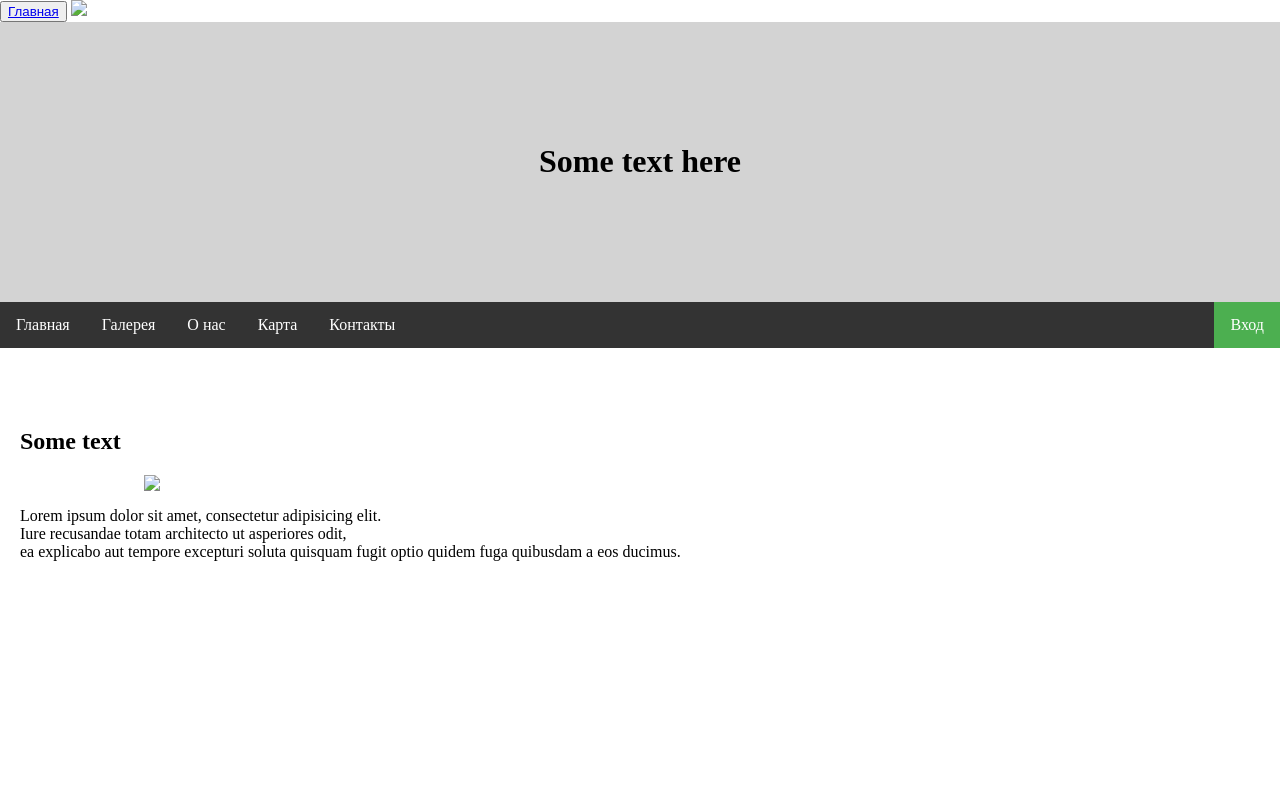
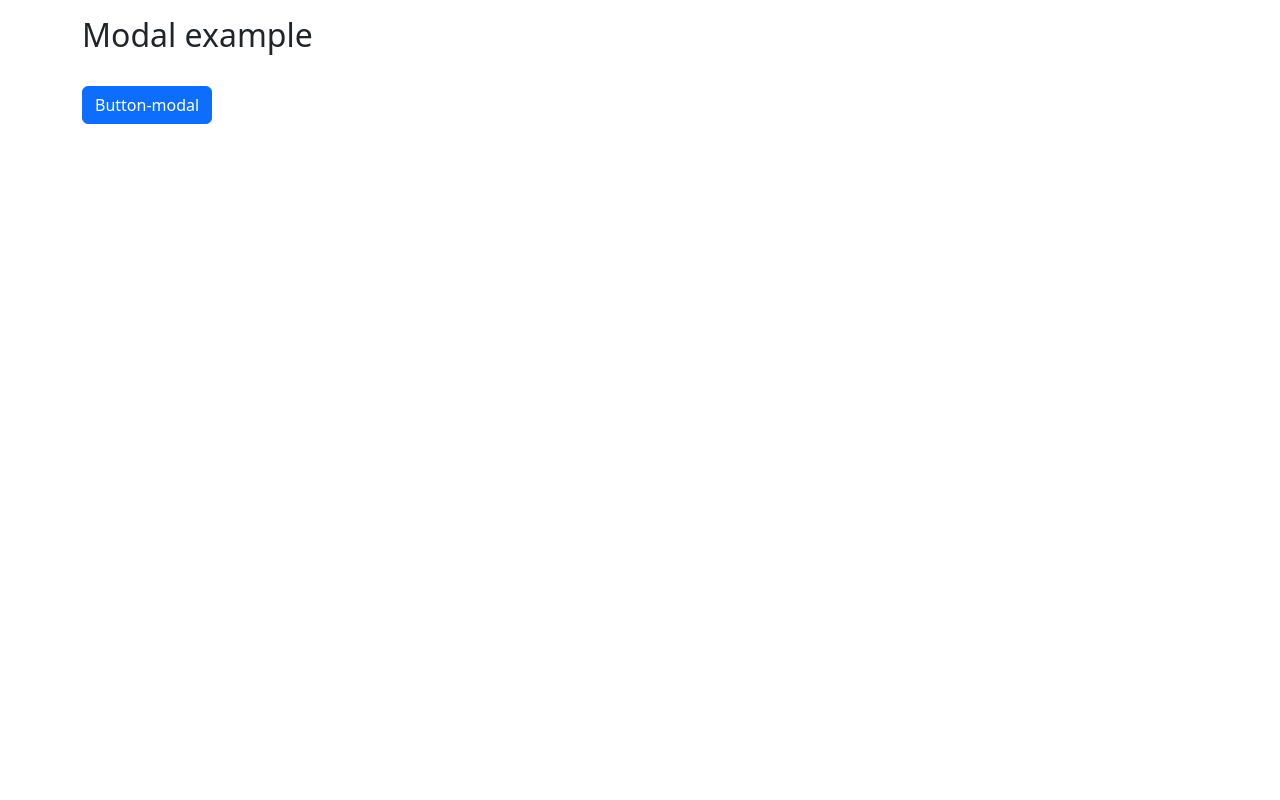
Before and after one commit to kon-foto-77-NAZ/test, a plain HTML site: page page1_1.html in a window 1280 px wide. Shown: the top 800 px of the page. Drawn offline with nearby package versions, Linux system fonts and the light colour scheme.

Commit message:
modal botstap

```diff
--- a/page1_1.html
+++ b/page1_1.html
@@ -1,87 +1,47 @@
 <!DOCTYPE html>
-<html>
+<html lang="ru">
 <head>
-<title>РЫБА</title>
-<link rel="stylesheet" type="text/css" href="css/main.css">
- <link rel="stylesheet" href="https://stackpath.bootstrapcdn.com/font-awesome/4.7.0/css/font-awesome.min.css">
-<style>
-    body {
-        margin: 0;
-    }
-     ul {
-         list-style-type: none;
-         margin: 0;
-         padding: 0;
-         overflow: hidden;
-         background-color: #333;
-         width: 100%;
-              }
-     li {
-         float: left;
-     }
+    <title>Тестовая страница</title>
+    <meta charset="UTF-8">
+    <meta name="viewport" content="width=device-width, initial-scale=1">
+    <link href="https://cdn.jsdelivr.net/npm/bootstrap@5.3.3/dist/css/bootstrap.min.css" rel="stylesheet" integrity="sha384-QWTKZyjpPEjISv5WaRU9OFeRpok6YctnYmDr5pNlyT2bRjXh0JMhjY6hW+ALEwIH" crossorigin="anonymous">
+   <script src="https://cdn.jsdelivr.net/npm/bootstrap@5.3.3/dist/js/bootstrap.bundle.min.js" integrity="sha384-YvpcrYf0tY3lHB60NNkmXc5s9fDVZLESaAA55NDzOxhy9GkcIdslK1eN7N6jIeHz" crossorigin="anonymous"></script>
+    <style>
 
-     li a {
-         display: block;
-         color: white;
-         text-align: center;
-                  padding: 14px 16px;
-         text-decoration: none;
-     }
-     .active {
-         background-color: #4caf50;
-     }
-
-    div.head {
-        padding: 100px 0;
-        text-align: center;
-        background-color: lightgray;
-    }
-
-    div.stick {
-        position: sticky;
-        top: 0;
-    }
-
-    div.footer {
-        background-color: lightgray;
-        padding: 40px 0;
-    }
      </style>
 </head>
 <body>
+<div class="container mt-3">
+    <h2>Modal example</h2>
+    <br>
+    <button type="button" class="btn btn-primary" data-bs-toggle="modal"
+            data-bs-target="#myModal">Button-modal</button>
+    </div>
 
+<!-- Modal -->
+    <div class="modal" id="myModal">
+    <div class="modal-dialog">
+        <div class="modal-content">
 
-<button><a href="../index.html">Главная</a></button>
-<img src="../img/13.jpg" width="200">
-<div class="stick">
-<div class="head">
-<h1>Some text here</h1>
-</div>
-<ul>
-<li> <a href="../index.html">Главная</a>
-</li>
-    <li><a
-href="pages/page1.html">Галерея</a>
-    </li>
-    <li><a href="#">О нас</a></li>
-    <li><a href="#">Карта</a></li>
-    <li><a href="#">Контакты</a></li>
-    <li style="float:right;"><a class="active" href="#">Вход</a>
-    </li>
-</ul>
-</div>
+        <!-- Modal-header -->
+        <div class="modal-header">
+            <h4 class="modal-title">Modal heading</h4>
+            <button type="button" class="btn-close" data-bs-dismiss="modal"></button>
+            </div>
 
+        <!-- Modal-body -->
+        <div class="modal-body">
+        Modal body....
+        </div>
 
-<div style="padding: 20px; margin-top: 40px; height: 1500px;">
-    <h2>Some text</h2>
-    <img src="../img/11.jpg" style="width: 80%; margin-left: auto; margin-right: auto; display: block;">
-    <p>Lorem ipsum dolor sit amet, consectetur adipisicing elit.
-    <br>Iure recusandae totam architecto ut asperiores odit,
-    <br>ea explicabo aut tempore excepturi soluta quisquam fugit optio quidem fuga quibusdam a eos ducimus.</p>
-</div>
-
-<div class="footer">
-    <p style="text-align: center;">Cool page 2023</p>
-</div>
+        <!-- Modal footer -->
+        <div class="modal-footer">
+        <button type="button" class="btn btn-danger" data-bs-dismiss="modal">Close</button>
+        </div>
+        </div>
+    </div>
+        </div>
+<script>
+ </script>
 </body>
 </html>
```
